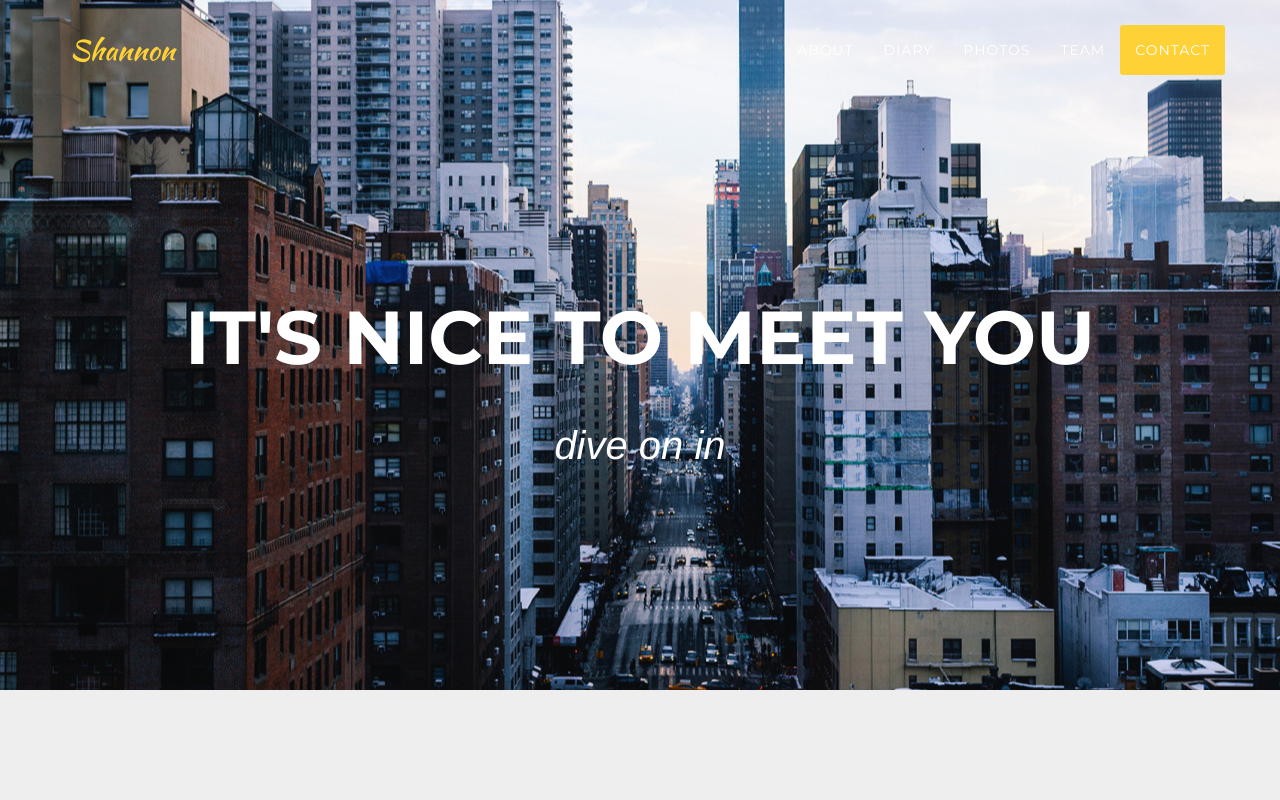
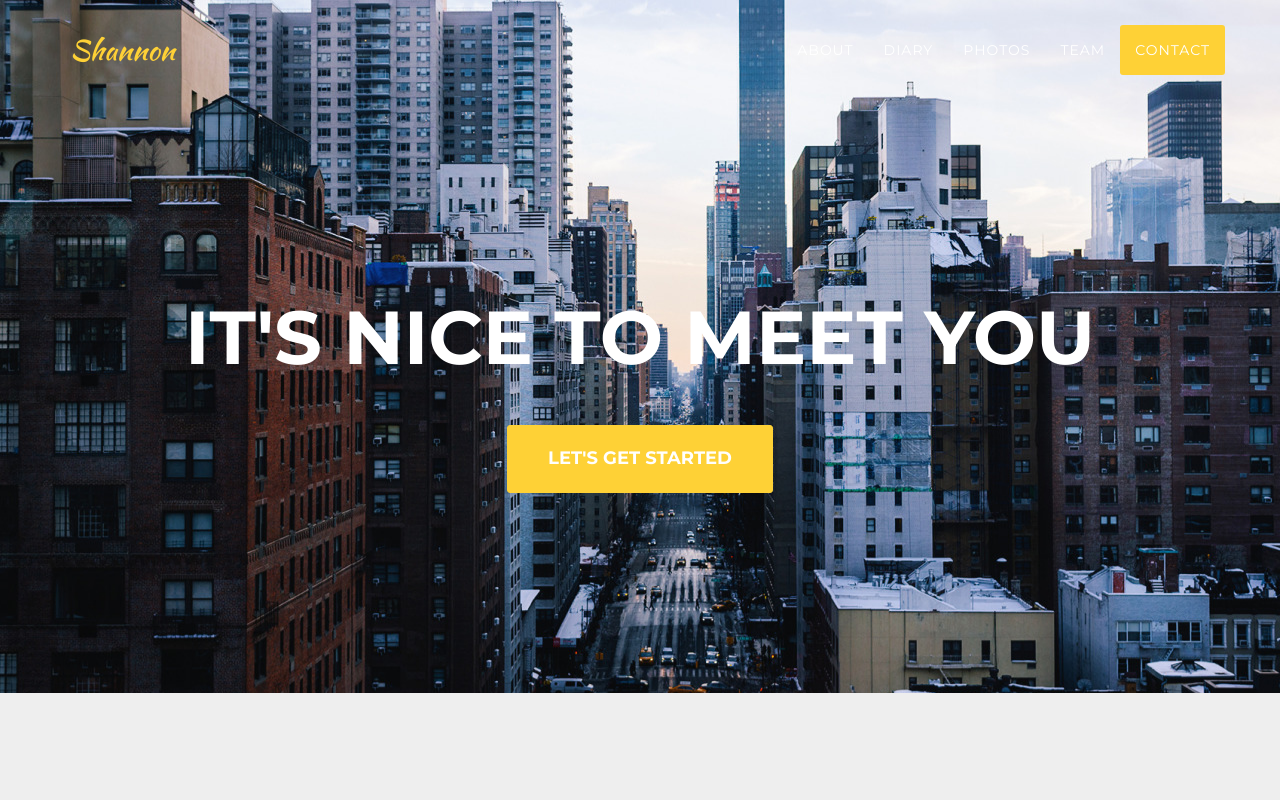
Before and after one commit to Shannony/Agency, a website: page index.html in a window 1280 px wide. Shown: the top 800 px of the page. Drawn offline with nearby package versions, Linux system fonts and the light colour scheme; a web font is replaced by a local one.

Commit message:
button text

```diff
--- a/index.html
+++ b/index.html
@@ -80,8 +80,8 @@
         <div class="container">
             <div class="intro-text">
             <div class="intro-heading">It's Nice To Meet You</div>
-                <div class="intro-lead-in"> dive on in</div>
-                 <!-- <a href="#portfolio" class="page-scroll btn btn-xl" role="button" > dive on in</a> -->
+               <!-- <div class="intro-lead-in"> dive on in</div> -->
+                 <a href="#portfolio" class="page-scroll btn btn-xl" role="button" > Let's Get Started</a>
               <!--  <a href="#services" class="btn btn-primary btn-lg active" role="button" aria-pressed="true">Primary link</a>
                 <a href="#" class="btn btn-secondary btn-lg active" role="button" aria-pressed="true">Link</a>
                 <a href="#" class="btn btn-secondary btn-lg active" role="button" aria-pressed="true">Link</a>
```
